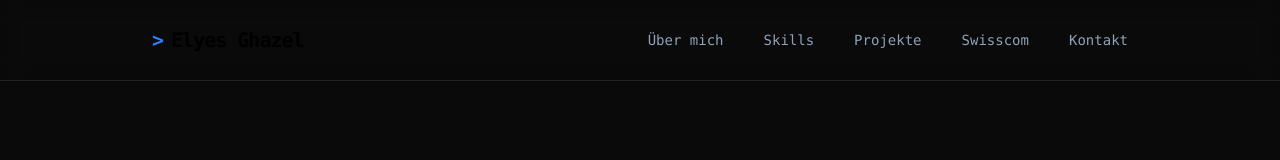
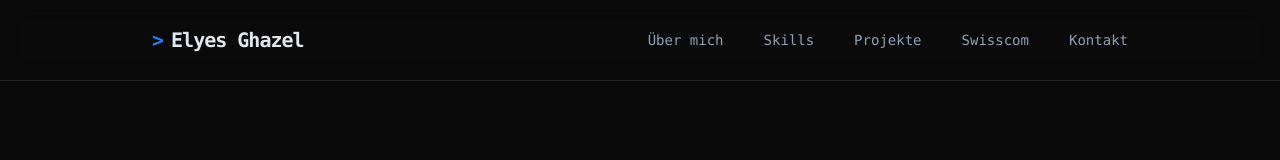
Before and after one commit to elyesghazel/portfolio, a React (Vite) app: page / in a window 1280 px wide. Shown: the top 160 px of the page. Built offline with nearby package versions, Linux system fonts and the light colour scheme.

Commit message:
fix: navbar

```diff
--- a/src/App.tsx
+++ b/src/App.tsx
@@ -24,6 +24,7 @@ function MainContent() {
 
   return (
     <div className="min-h-screen bg-[#0a0a0a] text-slate-200 selection:bg-blue-500/30 font-mono overflow-x-hidden">
+      <Navbar />
       <main className="pt-24 max-w-6xl mx-auto px-4 flex flex-col items-center space-y-32">
         <Reveal>
           <Hero />
@@ -155,7 +156,6 @@ function App() {
   return (
     <Router>
       <div className="min-h-screen bg-[#0a0a0a] ...">
-        <Navbar />
         <Routes>
           <Route path="/" element={<MainContent />} />
           <Route path="/sc" element={<MainContent />} />
```
